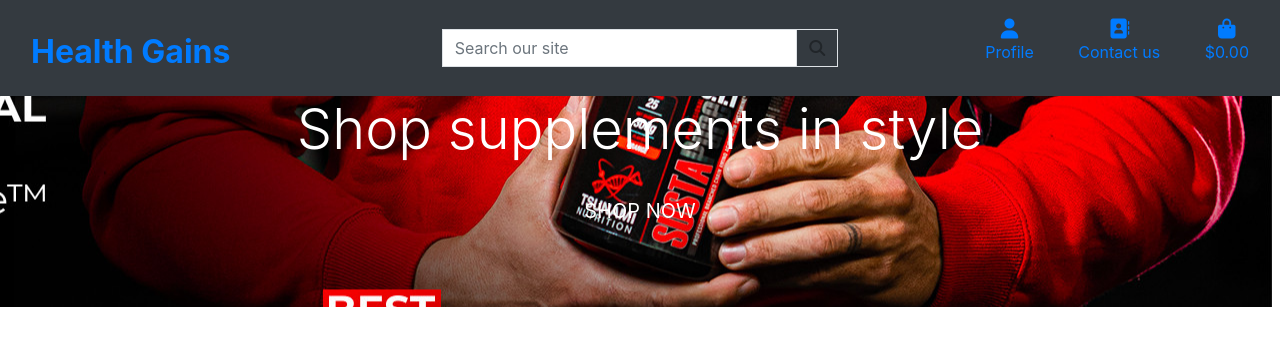
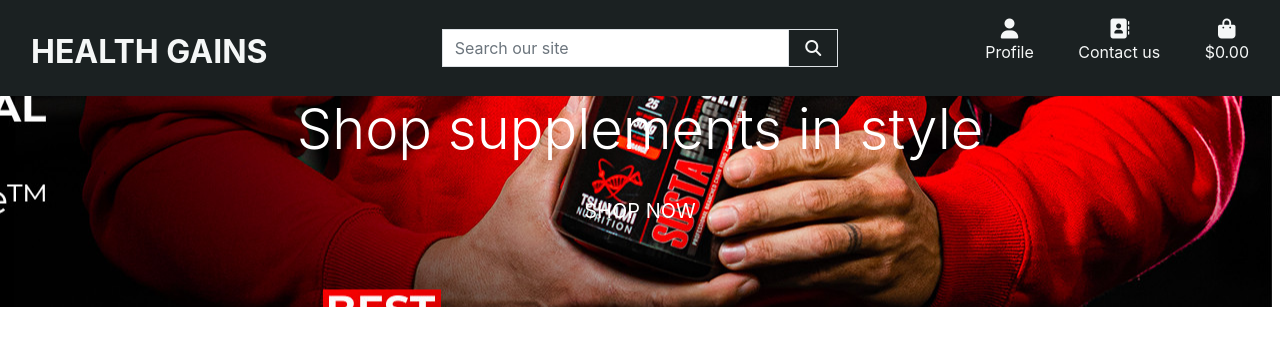
Before and after one commit to maxapn98/Health_Gains, a Django app: page / in a window 1280 px wide. Shown: the top 354 px of the page. Run offline with Django 3.2, Linux system fonts and the light colour scheme; some libraries are stand-ins or nearby versions; some web fonts are replaced.

Commit message:
add color-palette and css

```diff
--- a/static/css/base.css
+++ b/static/css/base.css
@@ -1,3 +1,41 @@
+
+/*color-palette*/
+:root{
+    --white: #F5F7F7;
+    --yellow: #EDBD18;
+    --red : #79031D;
+    --black: #1B2122;
+    --silver : #A3B1B3;
+}
+
+.main-logo-link {
+    color: var(--white);
+    width: fit-content;
+    text-transform: uppercase;
+}
+
+a {
+    color:var(--white)
+}
+
+
+a:hover {
+    color: var(--silver);
+}
+
+.header-color {
+    background-color: var(--black);
+}
+
+.icon {
+    align-items: center;
+    display: inline-flex;
+    justify-content: center;
+    height: 1.5rem;
+    width: 1.5rem;
+    color :var(--white)
+}
+
 .hero {
     background-size: cover;
     background: url(/media/7a91c6dabc3ab3aea0f7791a375939146de8bab0_SLIDE-Sustapure.jpg);
@@ -5,3 +43,21 @@
     z-index: 1;
     background-position: right;
 }
+
+/* Slightly larger container on xl screens */
+@media (min-width: 1200px) {
+    .container {
+      max-width: 80%;
+    }
+  }
+
+  /* fixed top navbar only on medium and up */
+  @media (min-width: 992px) {
+      .fixed-top-desktop-only {
+          position: fixed;
+          top: 0;
+          right: 0;
+          left: 0;
+          z-index: 1030;
+      }
+  }
--- a/templates/base.html
+++ b/templates/base.html
@@ -48,11 +48,11 @@
 <body>
   <header>
     <!--Logo-->
-    <div class="container-fluid bg-dark fixed-top">
+    <div class="container-fluid header-color fixed-top">
       <div class="row d-lg-flex d-none" id="topnav">
         <div class="col-12 col-lg-4 my-auto py-1 py-lg-0">
           <a href="{% url 'home' %}" class="nav-link main-logo-link">
-            <h2><strong>Health Gains</strong>
+            <h2 class="logo"><strong>Health Gains</strong>
           </a></h2>
         </div>
         <!--Search-->
@@ -72,7 +72,7 @@
           </form>
         </div>
         <!--Profile-->
-        <div class="col-12 col-lg-4 my-auto py-1 py-lg-0">
+        <div class="col-12 col-lg-4 my-auto py-1 py-lg-0 awsome">
           <ul class="list-inline list-unstyled text-center text-lg-right my-2">
             <li class="list-inline-item dropdown">
               <a class="text-black nav-link" href="#" id="user-options" data-toggle="dropdown" aria-haspopup="true"
```
